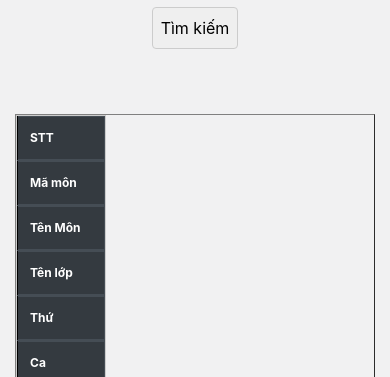
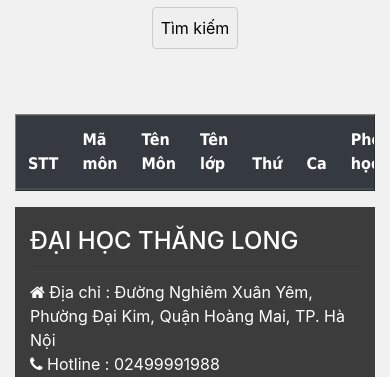
Before and after one commit to minhdang0/demDKH, a plain HTML site: page tkb.html in a window 390 px wide. Shown: the part 845-1222 px from the top of the page. Drawn offline with nearby package versions, Linux system fonts and the light colour scheme; a script that the page names is missing.

Commit message:
Update style.tkb.css

```diff
--- a/style.tkb.css
+++ b/style.tkb.css
@@ -24,22 +24,25 @@
     box-sizing: border-box;
     cursor: pointer;
 }
-@media only screen and (max-width: 600px) {
-   #mytable {
-        font-size: 12px;
-    }
-    #mytable, #mytable tbody, #mytable tr, #mytable th, #mytable td {
-        display: block;
-        width: 100%;
-    }
-     #mytable tr {
-        margin-bottom: 15px;
-        border: 1px solid #ccc;
-    }
-    #mytable td {
-        text-align: right;
-        text-align: center;
-        position: relative;
-        padding-left: 50%;
-    }
-  }
+table{
+  display: table;
+  border-collapse: separate;
+  box-sizing: border-box;
+  text-indent: initial;
+}
+.table th {
+  margin-top: 0px;
+  border: 0;
+  font-family: Tahoma, "Times New Roman" , Times, serif;
+  font-weight: bold;
+  color: White;
+  background:#6296C5;
+  padding: 2px;
+
+}
+.table tr td
+{
+    font-size: 85%;
+    border-bottom: 1px dotted #ccc;
+    padding: 3px 4px;
+}
```
